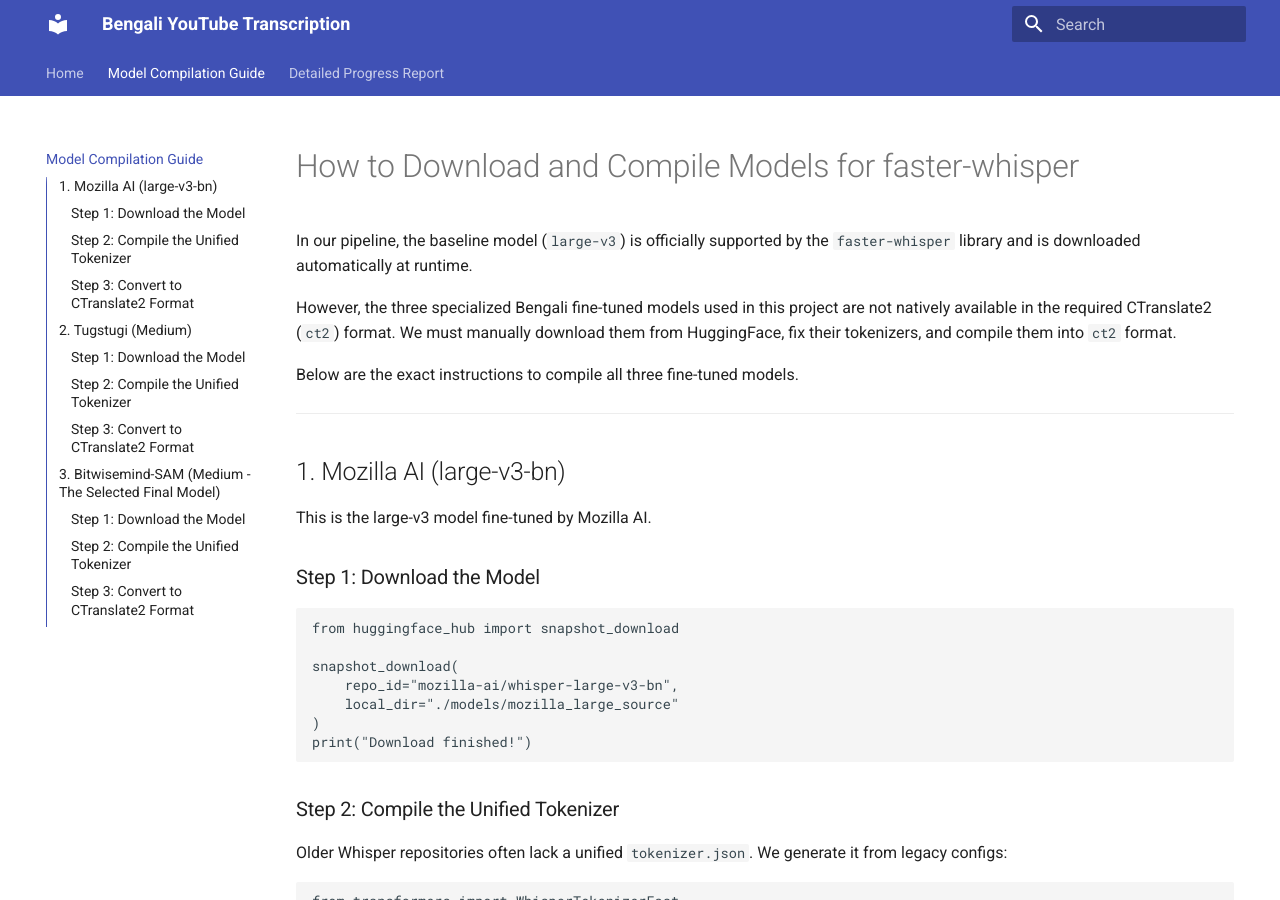
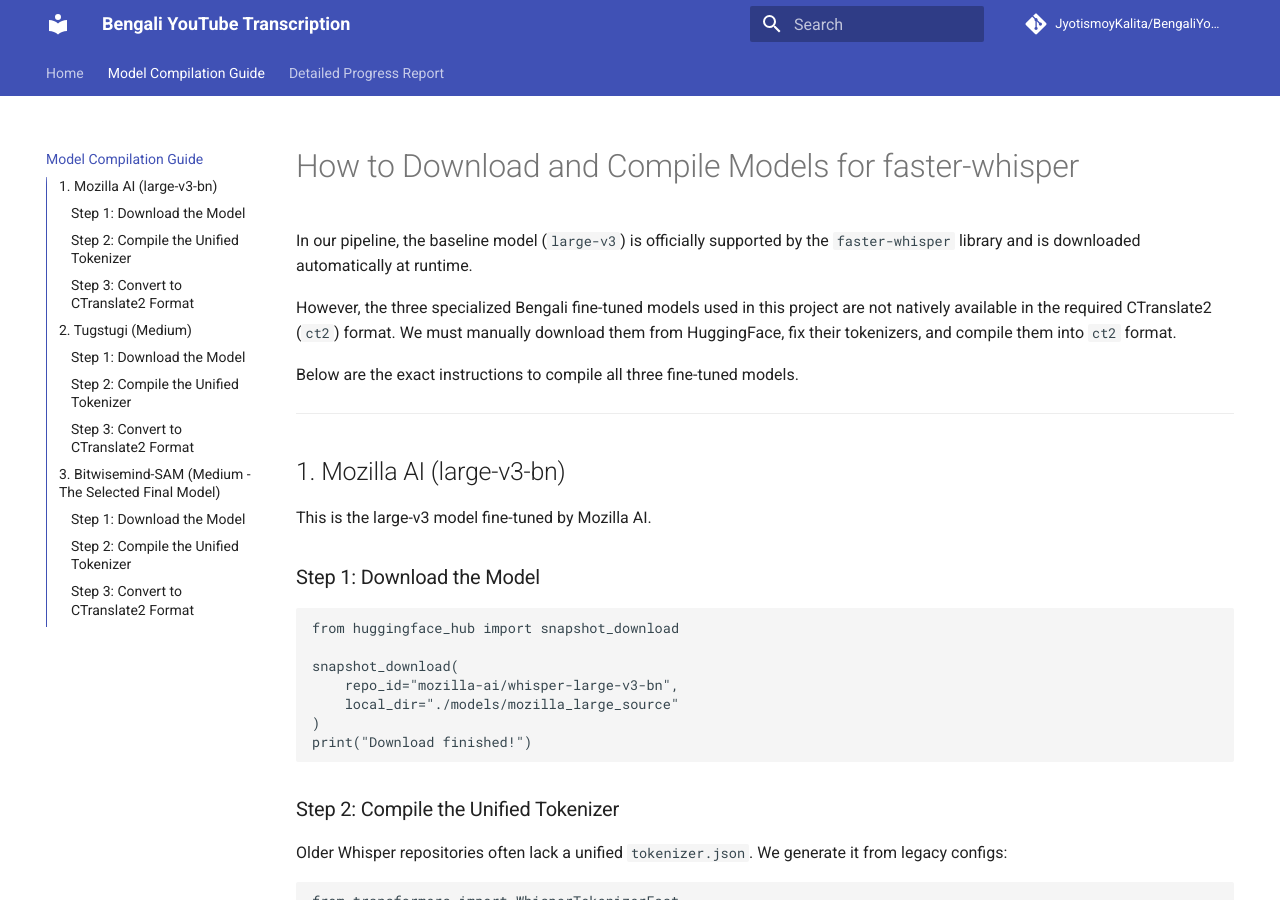
Before and after one commit to JyotismoyKalita/BengaliYoutubeTranscription, an MkDocs documentation site: the page built from docs/Model_Guide.md, in a window 1280 px wide and 900 px high. Built offline with MkDocs 1.6.1 and Material for MkDocs 9.7.7, drawn with Linux system fonts in a browser that asks for light colours; comment, search, counter and statistics services are not loaded.

Commit message:
Added GitHub Repo Logo

```diff
--- a/mkdocs.yml
+++ b/mkdocs.yml
@@ -1,5 +1,7 @@
 site_name: Bengali YouTube Transcription
 site_description: An automated, low-latency Bengali speech-to-text pipeline evaluating multiple fine-tuned Whisper architectures.
+repo_name: JyotismoyKalita/BengaliYoutubeTranscription
+repo_url: https://github.com/JyotismoyKalita/BengaliYoutubeTranscription
 theme:
   name: material
   features:
```
